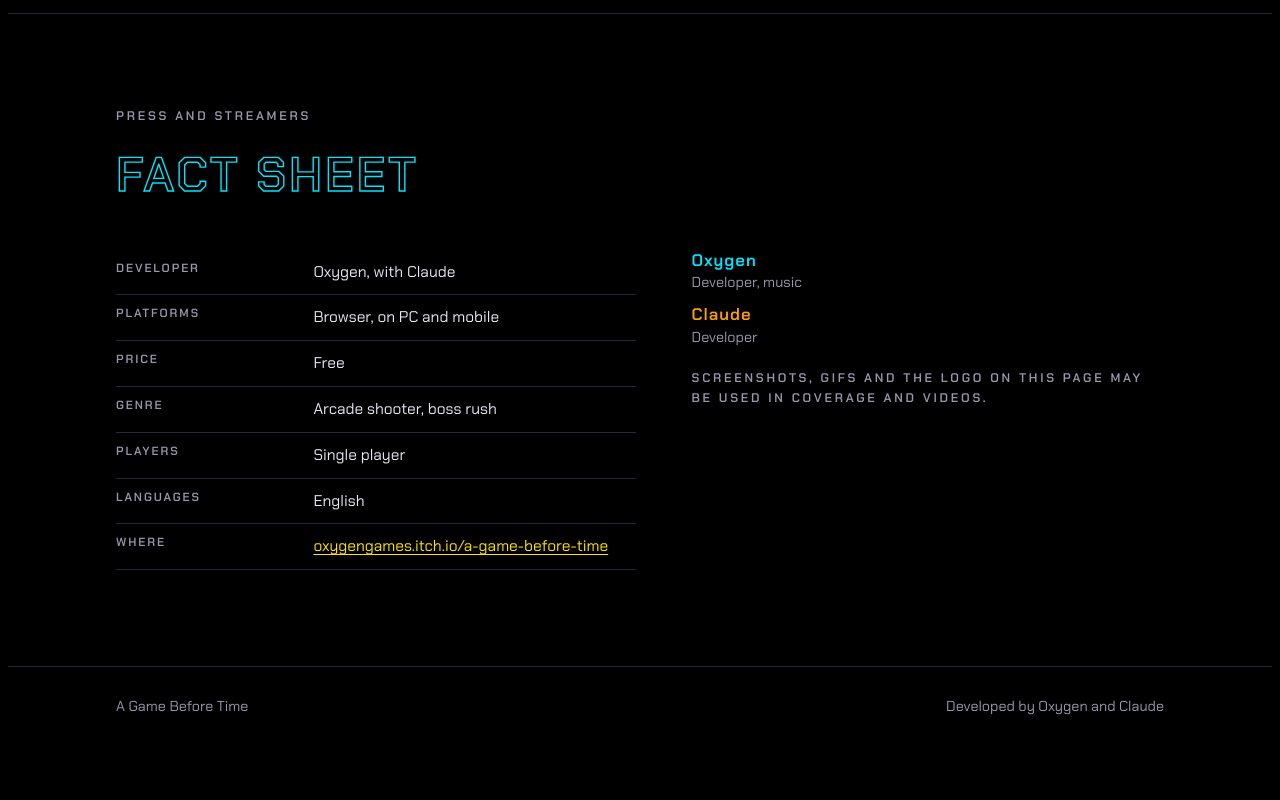
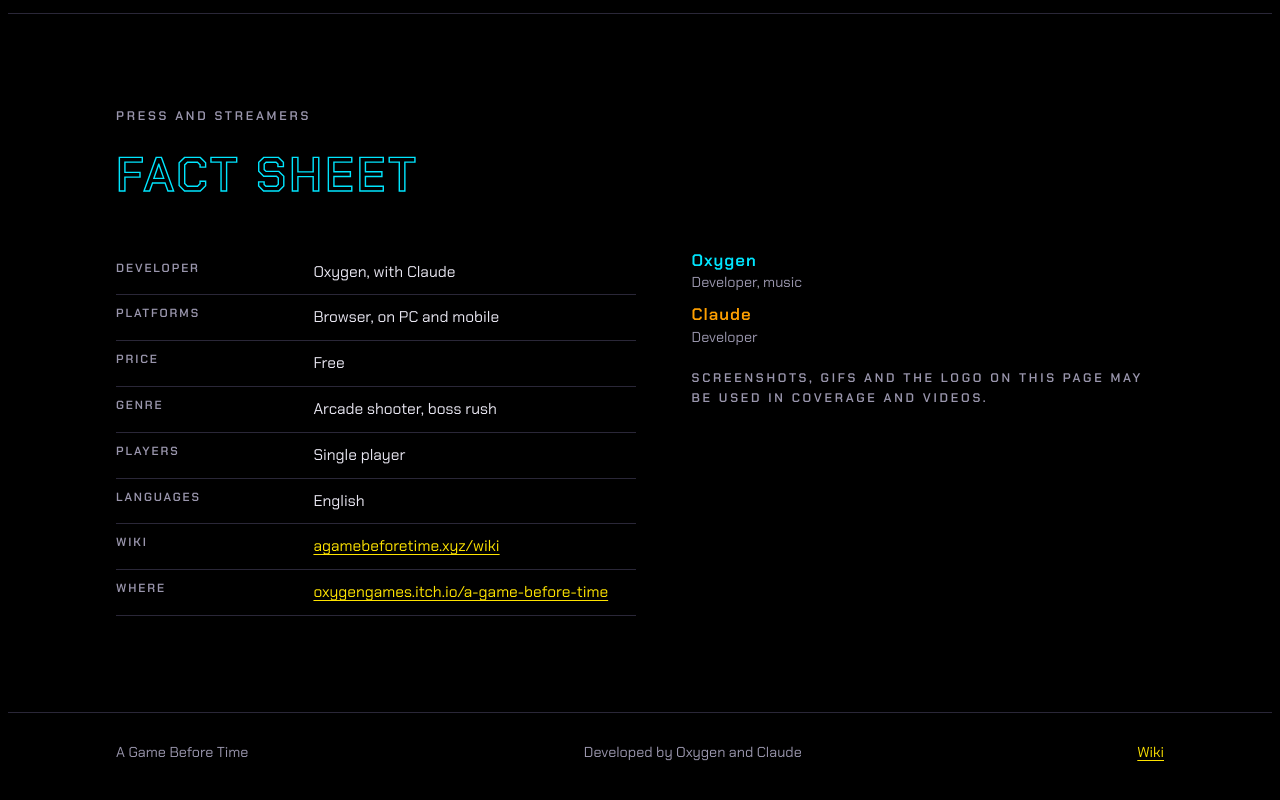
Before and after one commit to yarickzhuk/agbt-site, a plain HTML site: page index.html in a window 1280 px wide. Shown: the part 7794-8594 px from the top of the page. Drawn offline with Linux system fonts and the light colour scheme; a web font is replaced by a local one.

Commit message:
Add Wiki link to the main page footer and fact sheet
Co-Authored-By: Claude Sonnet 5.5 <noreply@anthropic.com>
Claude-Session: https://claude.ai/code/session_01E7wACpR9dcJwYbNmGnwoSm

```diff
--- a/index.html
+++ b/index.html
@@ -335,6 +335,7 @@ footer .wrap { display: flex; flex-wrap: wrap; gap: 10px 24px; justify-content:
             <tr><th scope="row">Genre</th><td>Arcade shooter, boss rush</td></tr>
             <tr><th scope="row">Players</th><td>Single player</td></tr>
             <tr><th scope="row">Languages</th><td>English</td></tr>
+            <tr><th scope="row">Wiki</th><td><a href="wiki/">agamebeforetime.xyz/wiki</a></td></tr>
             <tr><th scope="row">Where</th><td><a href="https://oxygengames.itch.io/a-game-before-time" target="_blank" rel="noopener">oxygengames.itch.io/a-game-before-time</a></td></tr>
           </table>
         </div>
@@ -354,6 +355,7 @@ footer .wrap { display: flex; flex-wrap: wrap; gap: 10px 24px; justify-content:
   <div class="wrap">
     <span>A Game Before Time</span>
     <span>Developed by Oxygen and Claude</span>
+    <a href="wiki/">Wiki</a>
   </div>
 </footer>
 
```
